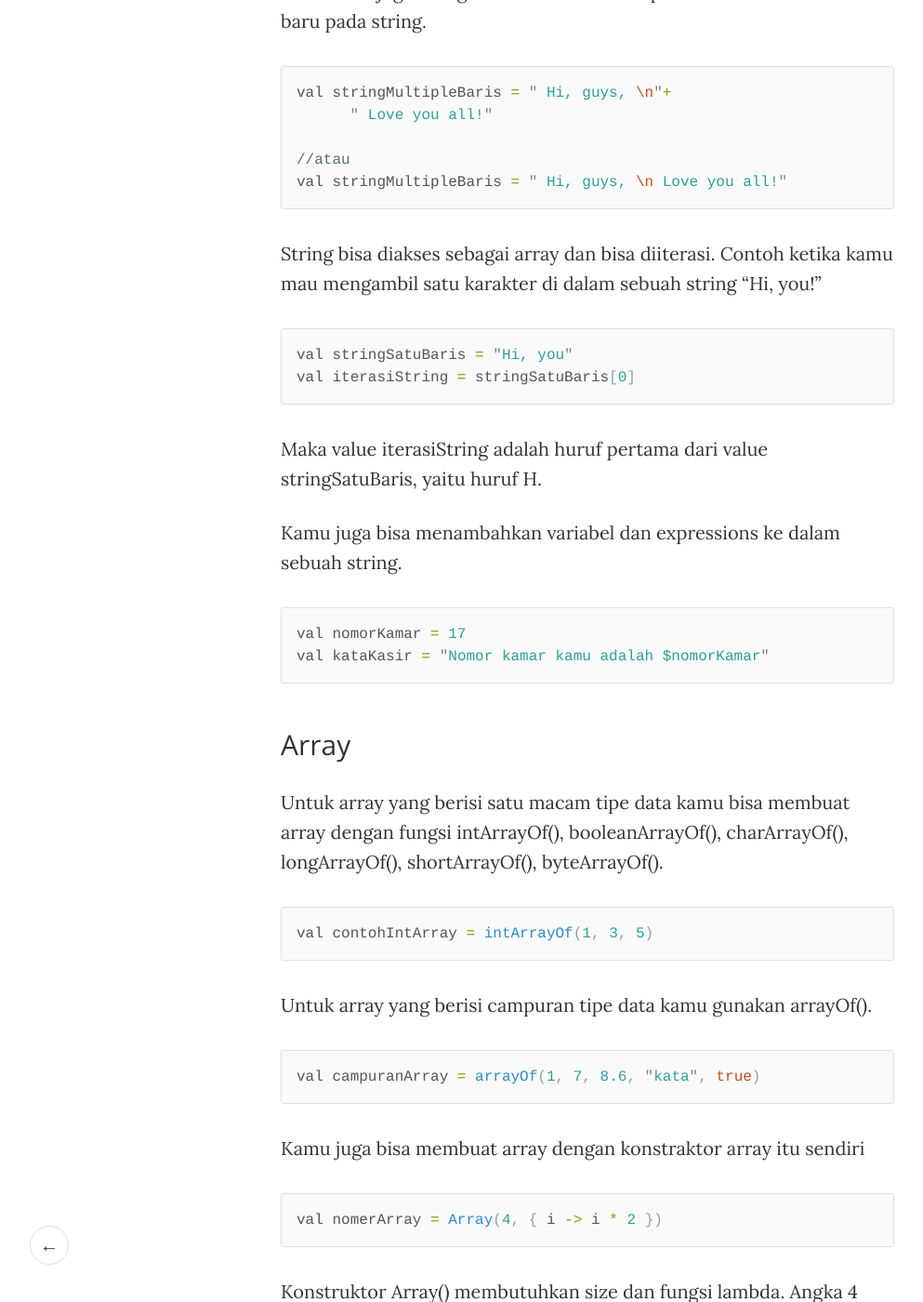
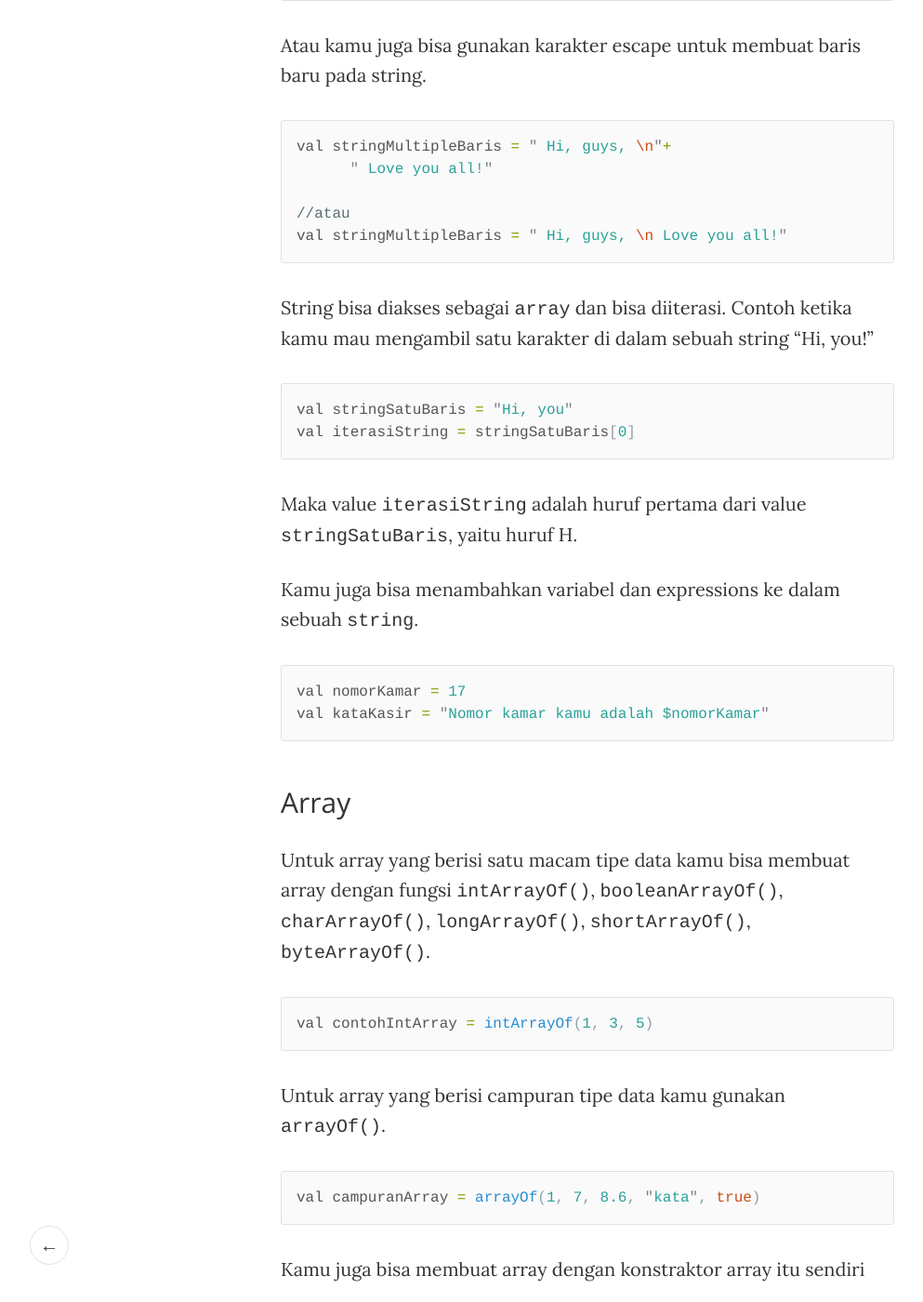
Before and after one commit to aranirahan/aranclass, a Jekyll site: the page built from _posts/2018-06-30-tipe-data-pada-kotlin.markdown, in a window 1280 px wide and 1400 px high, scrolled down 3204 px. Shown: the whole window at 93% size, without its empty margins (8-1001 px from the left). Built offline with Jekyll 4.4.1, drawn with Linux system fonts in a browser that asks for light colours; some of the changed text lies outside the part shown.

Commit message:
Update 2018-06-30-tipe-data-pada-kotlin.markdown

```diff
--- a/_posts/2018-06-30-tipe-data-pada-kotlin.markdown
+++ b/_posts/2018-06-30-tipe-data-pada-kotlin.markdown
@@ -9,14 +9,14 @@ date:   2018-06-30 16:57:51
 
 <img src="https://www.tag-cyber.com/images/uploads/blog_uploads/floppy.jpg">
 
-Kamu pasti sudah tahu kalau ada dua macam tipe data, yang pertama adalah tipe data primitif (int, boolean, long, char, dll) dan kedua adalah adalah tipe data reference (array, String, dll).
+Kamu pasti sudah tahu kalau ada dua macam tipe data, yang pertama adalah tipe data primitif (`int`, `boolean`, `long`, `char`, dll) dan kedua adalah adalah tipe data reference (`array`, `String`, dll).
 
 Tipe data primitif adalah tipe data yang hanya menyimpan satu nilai pada setiap satu variabel. Sebaliknya tipe data reference dapat menyimpan banyak nilai.
 
 Kotlin membuat semua tipe data tersebut bertindak sebagai objek. Berikut beberapa basis tipe data yang harus kamu ketahui:
 
 ### Number
-Yang termasuk tipe data number: int, long, float, double, short, byte.
+Yang termasuk tipe data number: `int`, `long`, `float`, `double`, `short`, `byte`.
 
 {% highlight js %}
 val intNomer = 7
@@ -27,16 +27,16 @@ val hexaNomer = 0x0F
 val byteNomer = 0b010101
 {% endhighlight %}
 
-Konversi antar tipe data bisa menggunakan fungsi : toInt(), toDouble(), toFloat(), toLong(), toShort(), toByte().
+Konversi antar tipe data bisa menggunakan fungsi : `toInt()`, `toDouble()`, `toFloat()`, `toLong()`, `toShort()`, `toByte()`.
 
-Contoh konversi dari int ke double:
+Contoh konversi dari `int` ke `double`:
 
 {% highlight js %}
 val intNomer = 7
 val doubleNomer = intNomer.toDouble()
 {% endhighlight %}
 
-Contoh konversi dari String ke int:
+Contoh konversi dari `String` ke `int`:
 
 {% highlight js %}
 val stringNomer = "333"
@@ -46,9 +46,9 @@ val intNomer = stringNomer.toInt()
 Maka value intNomer adalah 333.
 
 ### Boolean
-Boolean merupakan tipe data logika yang hanya bernilai true (benar) dan false (salah). Tipe data ini memakai memori paling kecil.
+Boolean merupakan tipe data logika yang hanya bernilai `true` (benar) dan `false` (salah). Tipe data ini memakai memori paling kecil.
 
-Ada 3 jenis operasi dalam boolean, yaitu : disjunction (||), conjunction (&&), dan negation (!).
+Ada 3 jenis operasi dalam boolean, yaitu : disjunction (`||`), conjunction (`&&`), dan negation (`!`).
 
 {% highlight js %}
 //contoh deklarasi pada boolean
@@ -83,7 +83,7 @@ val stringMultipleBaris = " Hi, guys, \n"+
 val stringMultipleBaris = " Hi, guys, \n Love you all!"
 {% endhighlight %}
 
-String bisa diakses sebagai array dan bisa diiterasi. Contoh ketika kamu mau mengambil satu karakter di dalam sebuah string “Hi, you!”
+String bisa diakses sebagai `array` dan bisa diiterasi. Contoh ketika kamu mau mengambil satu karakter di dalam sebuah string “Hi, you!”
 
 
 {% highlight js %}
@@ -91,9 +91,9 @@ val stringSatuBaris = "Hi, you"
 val iterasiString = stringSatuBaris[0]
 {% endhighlight %}
 
-Maka value iterasiString adalah huruf pertama dari value stringSatuBaris, yaitu huruf H.
+Maka value `iterasiString` adalah huruf pertama dari value `stringSatuBaris`, yaitu huruf H.
 
-Kamu juga bisa menambahkan variabel dan expressions ke dalam sebuah string.
+Kamu juga bisa menambahkan variabel dan expressions ke dalam sebuah `string`.
 
 {% highlight js %}
 val nomorKamar = 17
@@ -101,13 +101,13 @@ val kataKasir = "Nomor kamar kamu adalah $nomorKamar"
 {% endhighlight %}
 
 ### Array
-Untuk array yang berisi satu macam tipe data kamu bisa membuat array dengan fungsi intArrayOf(), booleanArrayOf(), charArrayOf(), longArrayOf(), shortArrayOf(), byteArrayOf().
+Untuk array yang berisi satu macam tipe data kamu bisa membuat array dengan fungsi `intArrayOf()`, `booleanArrayOf()`, `charArrayOf()`, `longArrayOf()`, `shortArrayOf()`, `byteArrayOf()`.
 
 {% highlight js %}
 val contohIntArray = intArrayOf(1, 3, 5)
 {% endhighlight %}
 
-Untuk array yang berisi campuran tipe data kamu gunakan arrayOf().
+Untuk array yang berisi campuran tipe data kamu gunakan `arrayOf()`.
 
 {% highlight js %}
 val campuranArray = arrayOf(1, 7, 8.6, "kata", true)
@@ -119,4 +119,4 @@ Kamu juga bisa membuat array dengan konstraktor array itu sendiri
 val nomerArray = Array(4, { i -> i * 2 })
 {% endhighlight %}
 
-Konstruktor Array() membutuhkan size dan fungsi lambda. Angka 4 pada contoh diatas berperan sebagai size. Sehingga hasil kodenya adalah 4 buah angka dengan kelipatan 2 ([0,2,4,6]).
+Konstruktor `Array()` membutuhkan size dan fungsi lambda. Angka 4 pada contoh diatas berperan sebagai size. Sehingga hasil kodenya adalah 4 buah angka dengan kelipatan 2 ([0,2,4,6]).
```
